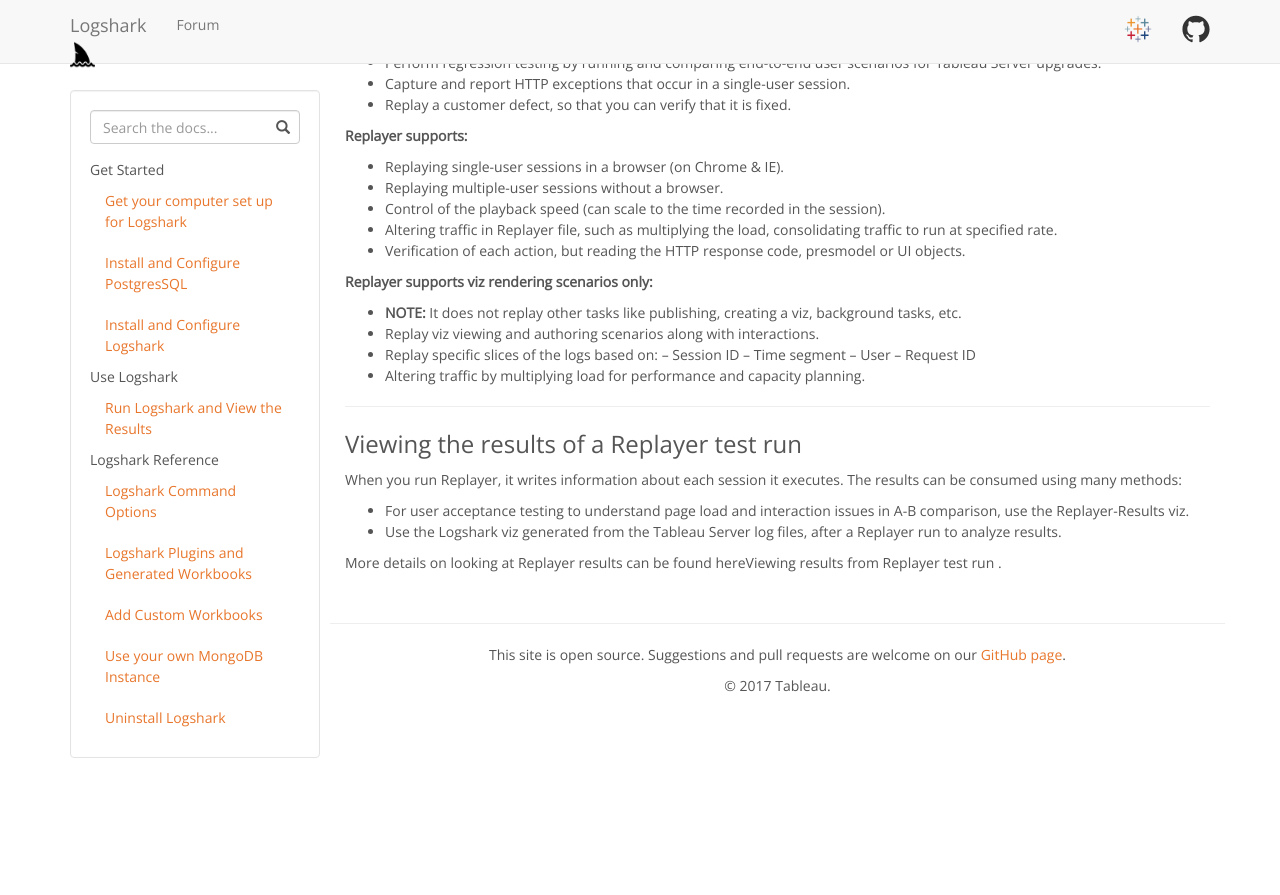
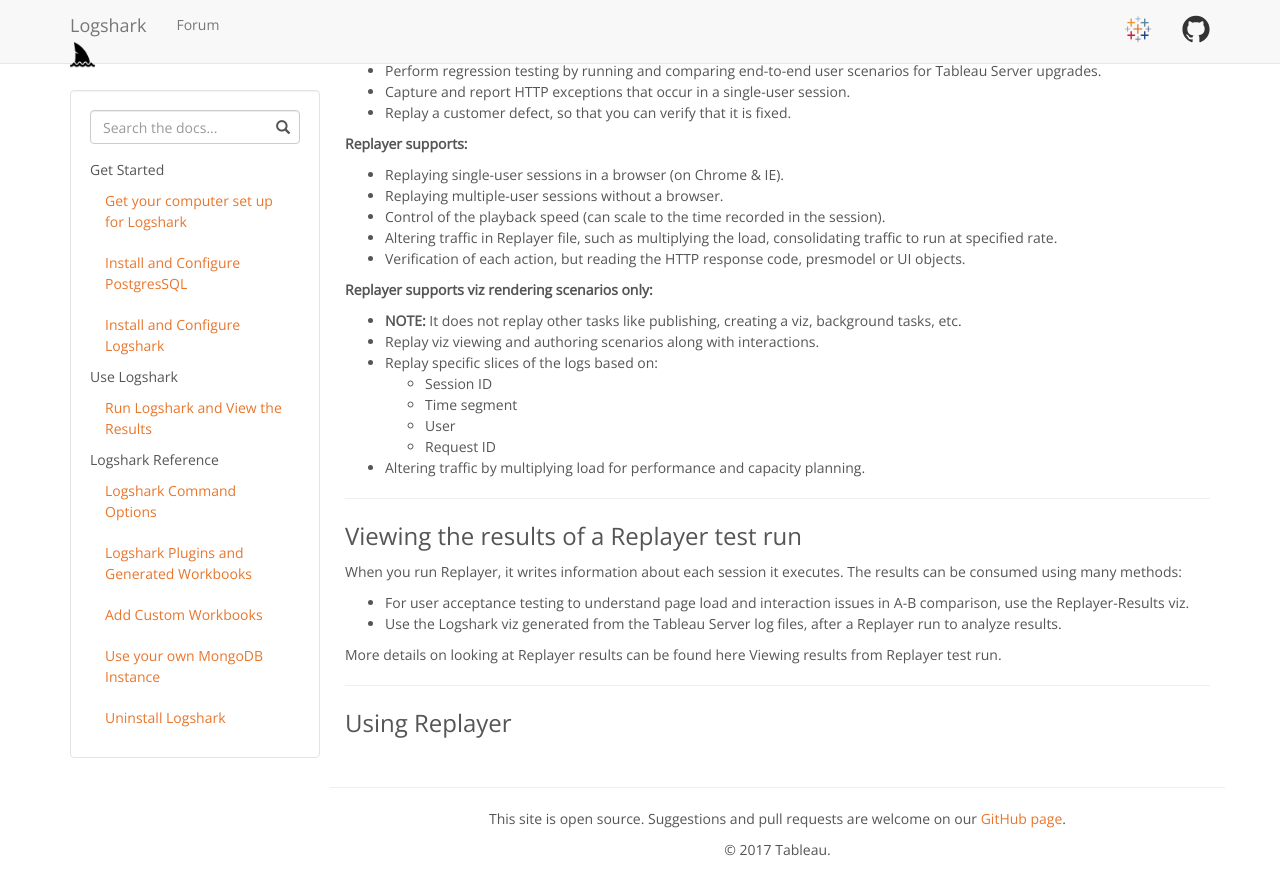
Before and after one commit to tableau/Logshark, a Jekyll site: the page built from docs/docs/logshark_replayer.md, in a window 1280 px wide and 900 px high, scrolled down 1381 px. Shown: the top 895 px of the window. Built offline with Jekyll 4.4.1, drawn with Linux system fonts in a browser that asks for light colours; before the commit the page ends 2117 px from its top, so only the background shows below that.

Commit message:
Update logshark_replayer.md

```diff
--- a/docs/docs/logshark_replayer.md
+++ b/docs/docs/logshark_replayer.md
@@ -31,7 +31,7 @@
 ![Replayer Screeenshot](/docs/assets/replay_overview.jpg)
 
 ----
-### Replayer key features ###
+#### Replayer key features ####
 
 **Using Replayer, you can:**
 - Playback specific Tableau Server sessions, and filter the session based upon start time or RequestID.
@@ -51,10 +51,10 @@
 - **NOTE:** It does not replay other tasks like publishing, creating  a viz, background tasks, etc.
 - Replay viz viewing and authoring scenarios along with interactions.
 - Replay specific slices of the logs based on:
--- Session ID
--- Time segment
--- User
--- Request ID
+  - Session ID
+  - Time segment
+  - User
+  - Request ID
 - Altering traffic by multiplying load for performance and capacity planning.
 
 ----
@@ -63,4 +63,7 @@
 - For user acceptance testing to understand page load and interaction issues in A-B comparison, use the Replayer-Results viz.
 - Use the Logshark viz generated from the Tableau Server log files, after a Replayer run to analyze results.
 
-More details on looking at Replayer results can be found hereViewing results from Replayer test run .
+More details on looking at Replayer results can be found here Viewing results from Replayer test run.
+
+----
+### Using Replayer ###
```
